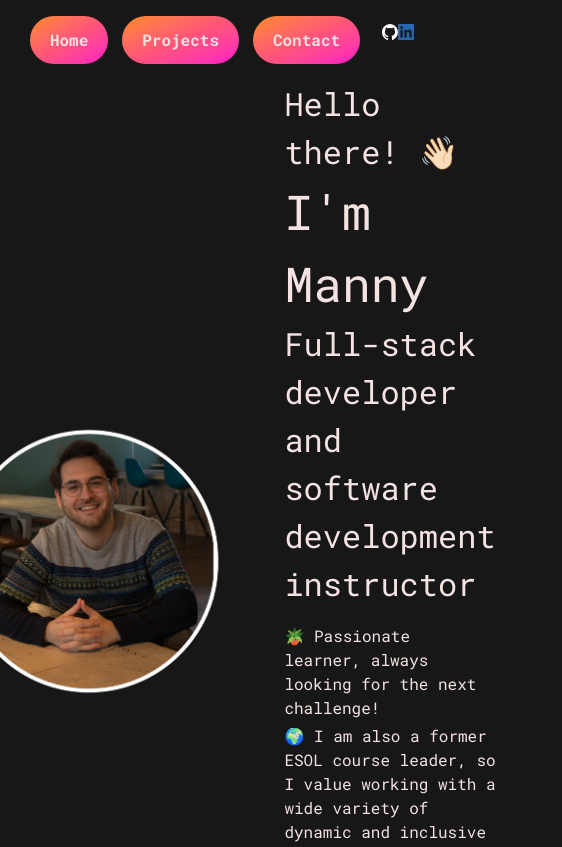
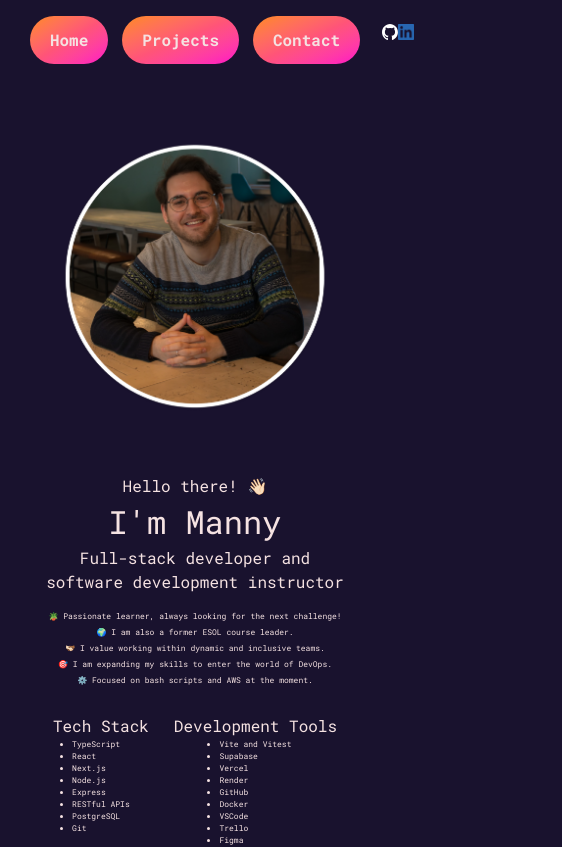
Before and after one commit to MannyGGB/portfolio, a Next.js app: page / in a window 390 px wide. Shown: the top 847 px of the page, 562 px wide, since content can reach past the window. Built offline with nearby package versions, Linux system fonts and the light colour scheme.

Commit message:
update(WIP): add more breakpoints to home page

```diff
--- a/src/app/globals.css
+++ b/src/app/globals.css
@@ -1,8 +1,9 @@
 @import "tailwindcss";
 
 :root {
-  --background: #171717;
-  --accent: #6b21a8;
+  --background: #19122e;
+  /* accent colour in tailwind is purple 800, but testing lighter */
+  --accent: #7b47a6;
   --foreground: #f5e2e2;
 }
 
--- /dev/null
+++ b/src/app/media-queries.css
@@ -0,0 +1,57 @@
+/* media queries for the home page */
+
+@media all and (max-width: 750px) {
+  h1 {
+    font-size: 2.5rem;
+  }
+
+  h2 {
+    font-size: 1.5rem;
+  }
+
+  h3 {
+    font-size: 1.25rem;
+  }
+
+  p,
+  li,
+  span {
+    font-size: 1rem;
+  }
+
+  .hero {
+    display: flex;
+    flex-direction: column;
+    align-items: center;
+    justify-content: center;
+    flex-wrap: wrap;
+  }
+}
+
+@media all and (max-width: 480px) {
+  h1 {
+    font-size: 2rem;
+  }
+
+  h2 {
+    font-size: 1rem;
+  }
+
+  h3 {
+    font-size: 0.75rem;
+  }
+
+  p,
+  li,
+  span {
+    font-size: 0.5rem;
+  }
+
+  .hero {
+    display: flex;
+    flex-direction: column;
+    justify-content: center;
+    align-items: center;
+    flex-wrap: wrap;
+  }
+}
--- a/src/app/page.tsx
+++ b/src/app/page.tsx
@@ -1,11 +1,12 @@
 import Image from "next/image";
 import Link from "next/link";
 import manny from "@/../public/manny.png";
+import "./media-queries.css";
 
 export default function HomePage() {
   return (
     <div className="flex flex-col items-center">
-      <section className="flex justify-center items-center size-fit">
+      <section className="flex justify-center items-center size-fit hero">
         <Image
           src={manny}
           alt={
@@ -16,28 +17,28 @@ export default function HomePage() {
           loading="lazy"
           className="rounded-full"
         />
-        <div className="flex flex-col">
+        <div className="flex flex-col hero">
           <h2>Hello there! 👋🏻</h2>
           <h1>I&apos;m Manny</h1>
-          <h2>Full-stack developer and software development instructor</h2>
-          <article className="flex flex-col pt-4 gap-1">
+          <h2>Full-stack developer and</h2>
+          <h2>software development instructor</h2>
+          <article className="flex flex-col pt-4 gap-1 hero">
             <span>
               🪴 Passionate learner, always looking for the next challenge!
             </span>
+            <span>🌍 I am also a former ESOL course leader.</span>
             <span>
-              🌍 I am also a former ESOL course leader, so I value working with
-              a wide variety of dynamic and inclusive teams.
+              🫱🏻‍🫲🏾 I value working within dynamic and inclusive teams.
             </span>
             <span>
-              🎯 I am currently expanding my skills to enter the world of
-              DevOps.
+              🎯 I am expanding my skills to enter the world of DevOps.
             </span>
-            <span> ⚙️ Focused on bash scripts and AWS at the moment.</span>
+            <span>⚙️ Focused on bash scripts and AWS at the moment.</span>
           </article>
         </div>
       </section>
 
-      <div className="flex justify-evenly p-6 size-full">
+      <div className="flex justify-evenly p-7 size-full flex-wrap">
         <section className="flex flex-col items-center">
           <h2>Tech Stack</h2>
           <ul>
```
